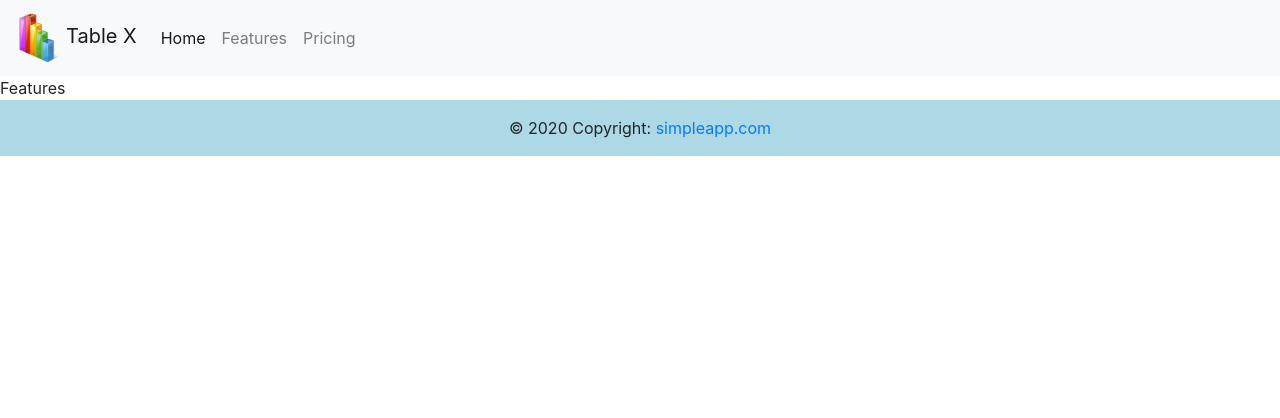
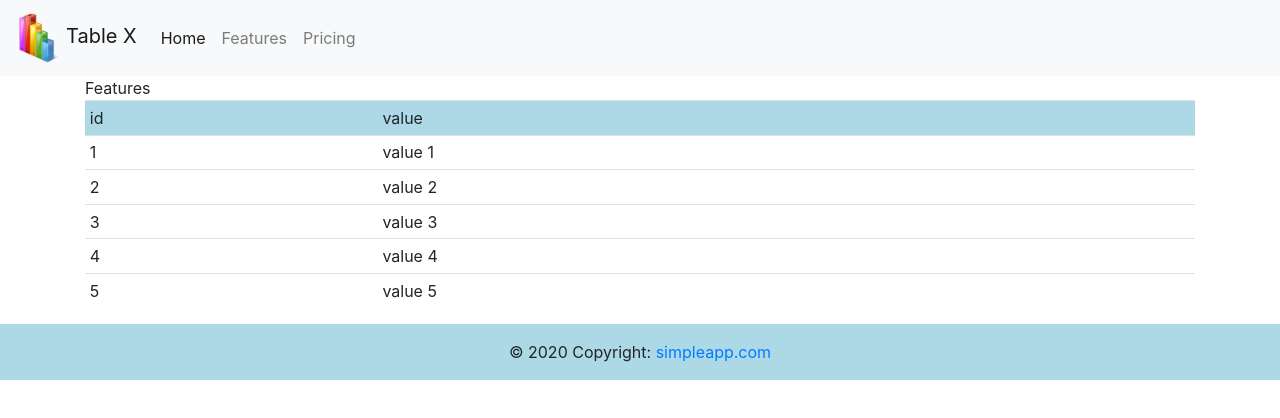
Before and after one commit to RayMiles94/data-tablex, a React (Create React App) app: page /features in a window 1280 px wide. Shown: the top 418 px of the page. Built offline with nearby package versions, Linux system fonts and the light colour scheme.

Commit message:
add features table

```diff
--- a/src/App.js
+++ b/src/App.js
@@ -1,4 +1,4 @@
-import React from 'react';
+import React, { Component } from 'react';
 import './App.css';
 import { BrowserRouter as Router, Switch, Route } from "react-router-dom";
 
@@ -7,21 +7,40 @@ import Footer from './components/footer/footer';
 import MainComponent from './components/main/main.jsx';
 import Features from './components/main/features/features';
 import Princing from './components/main/pricing/pricing';
+import NotFound from './components/404/404';
 
-function App() {
+class App extends Component {
+
+
+  constructor(props) {
+    super(props);
+    this.state={
+      message :'hello',
+      features: [
+        { id:'1', value: 'value 1'  },
+        { id:'2', value: 'value 2'  },
+        { id:'3', value: 'value 3'  },
+        { id:'4', value: 'value 4'  },
+        { id:'5', value: 'value 5'  },
+      ]
+    };
+  }
+
+  render() {
     return (
       <Router>
         <Header/>
         <Switch>
-        <Route path='/' exact component={MainComponent} />
-        <Route path='/features' component={Features} />
-        <Route path='/pricing' component={Princing} />
+          <Route path='/' exact    ><MainComponent message={this.state.message} /></Route>
+          <Route path='/features'  ><Features features={this.state.features}  /></Route>
+          <Route path='/pricing'   ><Princing /></Route>
+          <Route path='*'   ><NotFound /></Route>
         </Switch>
         <Footer/>
       </Router>
-
-
     );
   }
 
+}
+
 export default App;
--- /dev/null
+++ b/src/components/404/404.jsx
@@ -0,0 +1,16 @@
+import React ,{ Component } from "react";
+
+export default class NotFound extends Component {
+
+    constructor(props) {
+        super(props);
+        this.state={};
+    }
+
+    render() {
+        return(
+            <div>404 Not found</div>
+        );
+    }
+
+}
--- a/src/components/main/features/features.jsx
+++ b/src/components/main/features/features.jsx
@@ -1,17 +1,37 @@
-import React ,{ Component } from "react";
+import React, { Component } from "react";
 import './features.css';
 
 export default class Features extends Component {
 
     constructor(props) {
         super(props);
-        this.state = {};
+        this.state = {
+            name:'Features'
+        };
     }
 
     render() {
-        document.title='Features';
-        return(
-            <div>Features</div>
+        document.title = this.state.name;
+        return (
+            <div className="container">
+                <div style={{ alignContent:'center' }}>{this.state.name}</div>
+                <table className="table table-sm">
+                    <tr style={{ backgroundColor:'lightblue' }}>
+                        <td>id</td>
+                        <td>value</td>
+                    </tr>
+                    {this.props.features.map(
+                        tr => {
+                            return (
+                                <tr>
+                                    <td>{tr.id}</td>
+                                    <td>{tr.value}</td>
+                                </tr>
+                            )
+                        }
+                    )}
+                </table>
+            </div>
         );
     }
 
--- a/src/components/main/main.jsx
+++ b/src/components/main/main.jsx
@@ -5,13 +5,15 @@ export default class MainComponent extends Component {
 
     constructor(props) {
         super(props);
-        this.state = {}
+        this.state = {
+
+        }
     }
 
     render() {
         document.title='Home';
         return(
-            <div id="main">Hello</div>
+            <div id="main">{ this.props.message }</div>
         );
     }
 
--- a/src/index.js
+++ b/src/index.js
@@ -1,9 +1,10 @@
 import React from 'react';
+import * as serviceWorker from './serviceWorker';
 import ReactDOM from 'react-dom';
 import './index.css';
 import App from './App';
 import 'bootstrap/dist/css/bootstrap.css';
-import * as serviceWorker from './serviceWorker';
+
 
 ReactDOM.render(
   <React.StrictMode>
```
Lines whose indentation alone changed are shown as unchanged.
